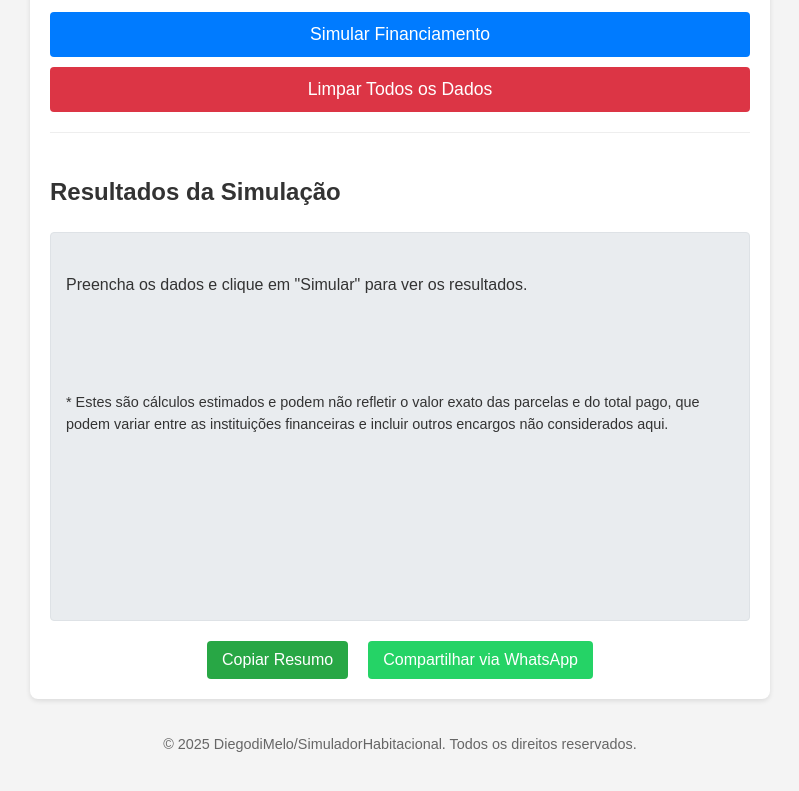
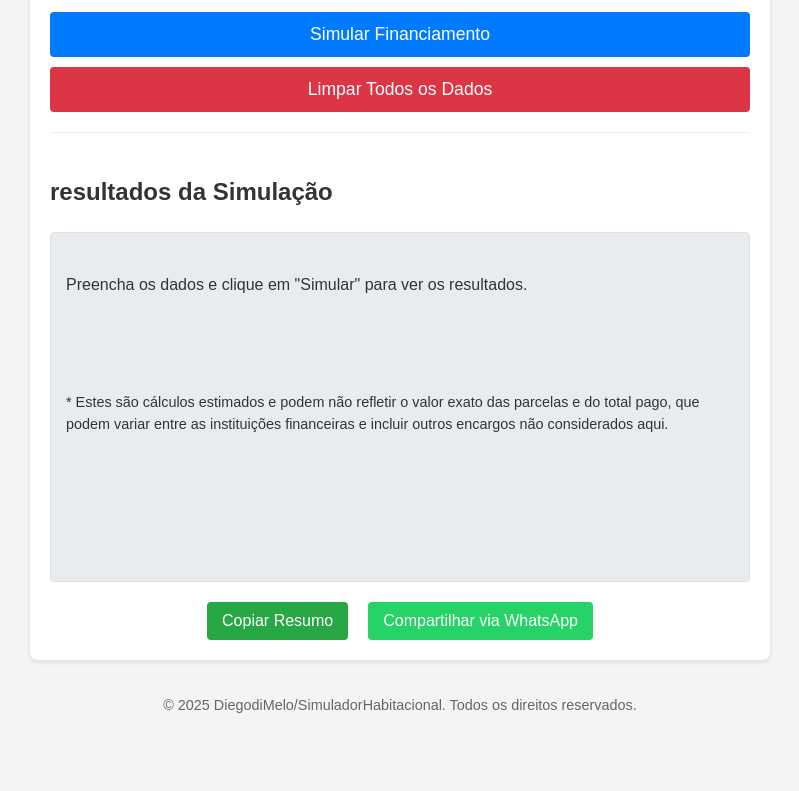
Before and after one commit to dfdmcorreia/simulador-habitacional, a plain HTML site: page index.html in a window 1280 px wide. Shown: the part 1057-1848 px from the top of the page, without its empty margins (240-1039 px from the left). After the commit the page ends 1808 px from the top, so only its background shows below. Drawn offline with Linux system fonts and the light colour scheme.

Commit message:
Update index.html

```diff
--- a/index.html
+++ b/index.html
@@ -75,15 +75,13 @@
 
                 <div class="input-group"> <label for="mcmvRegiao">Região do Imóvel:</label>
                     <select id="mcmvRegiao">
-                         <option value="outras">Sul, Sudeste e Centro-Oeste</option>
-                        <option value="norte-nordeste">Norte e Nordeste</option>
+                         <option value="outras">Sul, Sudeste e Centro-Oeste</option> <option value="norte-nordeste">Norte e Nordeste</option>
                     </select>
                 </div>
 
                  <div class="input-group"> <label for="mcmvTipoParticipante">Tipo de Participante:</label>
                     <select id="mcmvTipoParticipante">
-                        <option value="nao-cotista">Não Cotista do FGTS</option>
-                        <option value="cotista">Cotista do FGTS</option>
+                        <option value="nao-cotista">Não Cotista do FGTS</option> <option value="cotista">Cotista do FGTS</option>
                     </select>
                 </div>
             </div>
@@ -131,7 +129,7 @@
         </section>
 
         <section class="results-section">
-            <h2>Resultados da Simulação</h2>
+            <h2>resultados da Simulação</h2>
             <div id="results-output">
                 <p>Preencha os dados e clique em "Simular" para ver os resultados.</p>
 
@@ -140,10 +138,8 @@
                 </div>
 
                 <div class="validation-text">
-                </div>
+                    </div>
 
-                <div id="simulation-text-summary" style="white-space: pre-wrap; margin-top: 20px;">
-                </div>
             </div>
 
             <div class="share-buttons" style="margin-top: 20px; text-align: center;">
```
